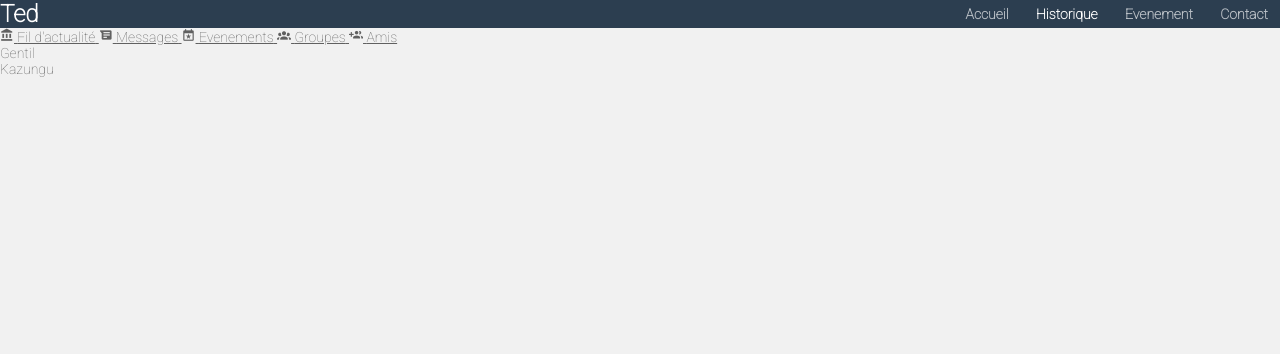
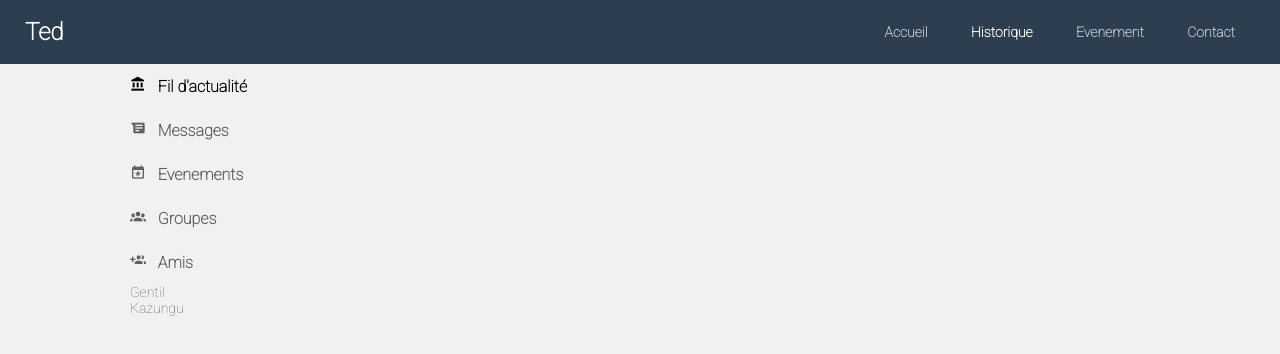
Before and after one commit to TedJoyeux/Challenge, a plain HTML site: page index.html in a window 1280 px wide. Drawn offline with Linux system fonts and the light colour scheme.

Commit message:
sidebar style

```diff
--- a/style.css
+++ b/style.css
@@ -1,3 +1,6 @@
+*, *::after, *::before{
+    box-sizing: border-box;
+}
 body{
     background: #f1f1f1;
     font-family: Roboto, sans-serif;
@@ -35,15 +38,46 @@ display: inline-block;
 .menu a.active{
 color: #fff;
 }
+.content{
+    padding: 0 15px;
+    max-width: 1050px;
+    margin: 0 auto;
+}
+.sidebar{
+    font-size: 16px;
+    font-weight: bold;
 
-@media only screen and (min-width: 100px){
+}
+.sidebar a{
+    display: block;
+    text-decoration: none;
+    padding: 12px 0;
+    transition: color .4s;
+}
+.sidebar a span{
+    margin-right: 8px;
+}
+.sidebar a:hover{
+    text-decoration: underline;
+}
+.sidebar a:hover,
+.sidebar a.active{
+    color: #000;
+}
+
+@media only screen and (min-width: 490px){
     .topbar{
         display: flex;
         justify-content: space-between;
         align-items: center;
+        height: 64px;
+        padding: 0 25px;
     }
     .topbar-logo,
     .menu{
         padding: 0;
     }
+    .menu a{
+        margin: 0 20px;
+    }
 }
```
